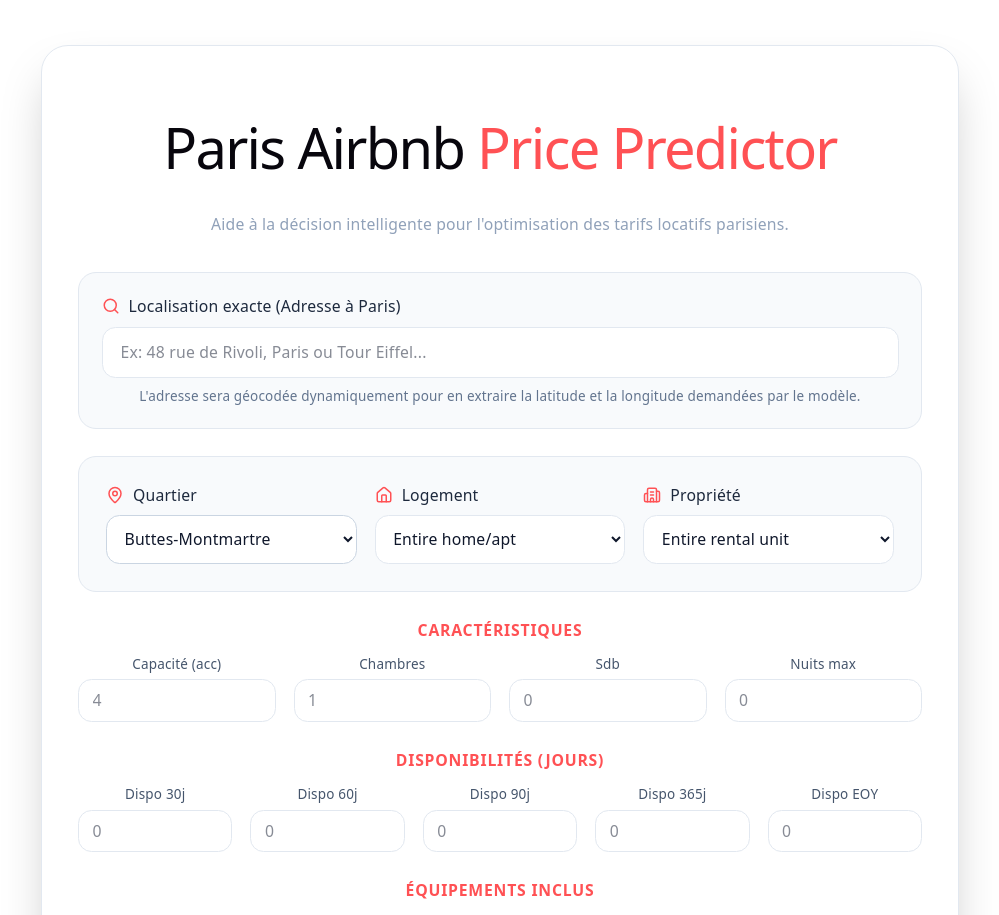
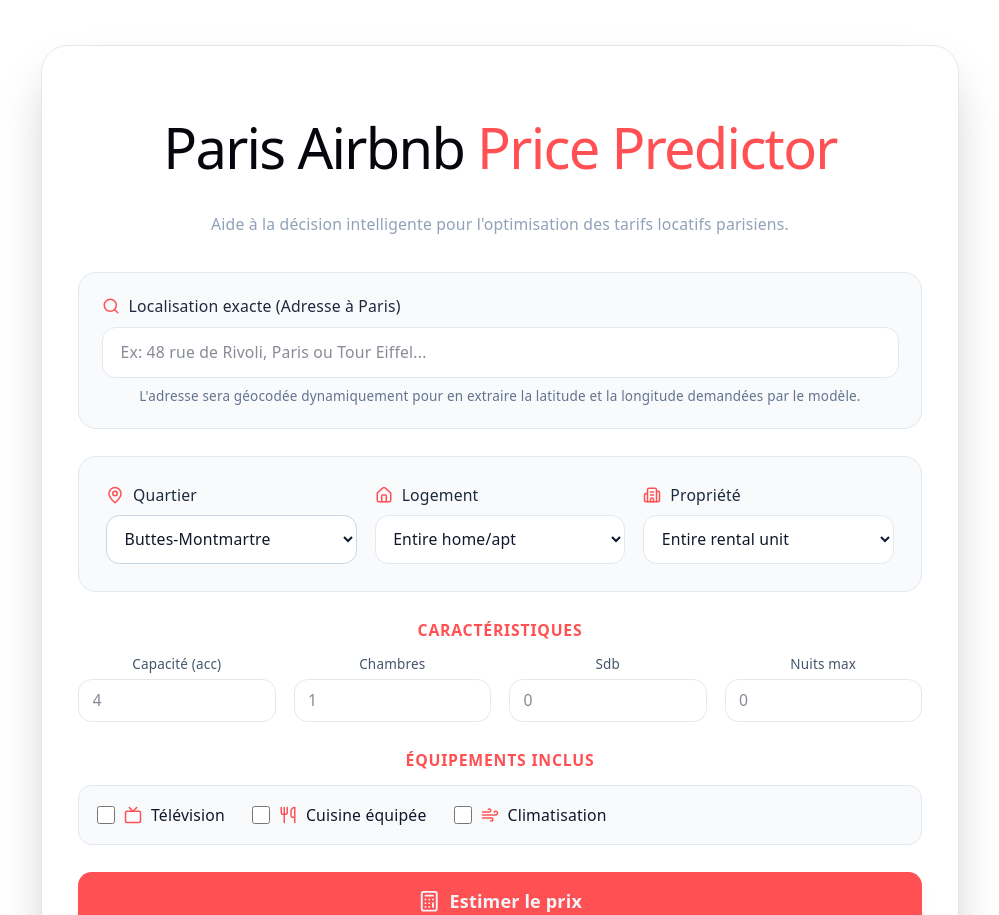
Before and after one commit to Thekorzeremi/PIA_Projet_final_M102, a React (Vite) app in the folder frontend/: page / in a window 1280 px wide. Shown: the top 915 px of the page, without its empty margins (140-1139 px from the left). Built offline with nearby package versions, Linux system fonts and the light colour scheme.

Commit message:
fix: remove availability feature

```diff
--- a/frontend/src/Predictor.tsx
+++ b/frontend/src/Predictor.tsx
@@ -65,11 +65,6 @@
   const [bedrooms, setBedrooms] = useState<string>("");
   const [bathrooms, setBathrooms] = useState<string>("");
   const [maximumNights, setMaximumNights] = useState<string>("");
-  const [availability30, setAvailability30] = useState<string>("");
-  const [availability60, setAvailability60] = useState<string>("");
-  const [availability90, setAvailability90] = useState<string>("");
-  const [availability365, setAvailability365] = useState<string>("");
-  const [availabilityEoy, setAvailabilityEoy] = useState<string>("");
 
   // 3. États pour les structures booléennes (Checkbox - par défaut : false)
   const [hasTv, setHasTv] = useState<boolean>(false);
@@ -77,7 +72,7 @@
   const [hasAc, setHasAc] = useState<boolean>(false);
 
   // 4. États de gestion de l'API
-  const [prediction, setPrediction] = useState<number | null>(350);
+  const [prediction, setPrediction] = useState<number | null>(null);
   const [loading, setLoading] = useState(false);
   const [error, setError] = useState<string | null>(null);
 
@@ -132,13 +127,6 @@
       bedrooms: bedrooms !== "" ? parseFloat(bedrooms) : 1,
       bathrooms: bathrooms !== "" ? parseFloat(bathrooms) : 0,
       maximum_nights: maximumNights !== "" ? parseInt(maximumNights) : 1,
-
-      // Calendriers de disponibilités (Défaut à 0 si non remplis)
-      availability_30: availability30 !== "" ? parseInt(availability30) : 0,
-      availability_60: availability60 !== "" ? parseInt(availability60) : 0,
-      availability_90: availability90 !== "" ? parseInt(availability90) : 0,
-      availability_365: availability365 !== "" ? parseInt(availability365) : 0,
-      availability_eoy: availabilityEoy !== "" ? parseInt(availabilityEoy) : 0,
 
       // Reste des variables de ton EDA pour éviter le plantage API
       host_listings_count: 1.0,
@@ -310,66 +298,7 @@
             </div>
           </div>
 
-          {/* SECTION 3 : DISPONIBILITÉS (NUMÉRIQUES) */}
-          <div>
-            <h3 className="text-sm font-semibold text-accent uppercase tracking-wider mb-3">
-              Disponibilités (jours)
-            </h3>
-            <div className="grid grid-cols-2 sm:grid-cols-5 gap-4">
-              <div className="flex flex-col gap-1.5">
-                <label className="text-xs text-slate-600">Dispo 30j</label>
-                <input
-                  type="number"
-                  placeholder="0"
-                  value={availability30}
-                  onChange={(e) => setAvailability30(e.target.value)}
-                  className="border border-slate-200 rounded-xl px-3 py-2 text-sm text-slate-900"
-                />
-              </div>
-              <div className="flex flex-col gap-1.5">
-                <label className="text-xs text-slate-600">Dispo 60j</label>
-                <input
-                  type="number"
-                  placeholder="0"
-                  value={availability60}
-                  onChange={(e) => setAvailability60(e.target.value)}
-                  className="border border-slate-200 rounded-xl px-3 py-2 text-sm text-slate-900"
-                />
-              </div>
-              <div className="flex flex-col gap-1.5">
-                <label className="text-xs text-slate-600">Dispo 90j</label>
-                <input
-                  type="number"
-                  placeholder="0"
-                  value={availability90}
-                  onChange={(e) => setAvailability90(e.target.value)}
-                  className="border border-slate-200 rounded-xl px-3 py-2 text-sm text-slate-900"
-                />
-              </div>
-              <div className="flex flex-col gap-1.5">
-                <label className="text-xs text-slate-600">Dispo 365j</label>
-                <input
-                  type="number"
-                  placeholder="0"
-                  value={availability365}
-                  onChange={(e) => setAvailability365(e.target.value)}
-                  className="border border-slate-200 rounded-xl px-3 py-2 text-sm text-slate-900"
-                />
-              </div>
-              <div className="flex flex-col gap-1.5">
-                <label className="text-xs text-slate-600">Dispo EOY</label>
-                <input
-                  type="number"
-                  placeholder="0"
-                  value={availabilityEoy}
-                  onChange={(e) => setAvailabilityEoy(e.target.value)}
-                  className="border border-slate-200 rounded-xl px-3 py-2 text-sm text-slate-900"
-                />
-              </div>
-            </div>
-          </div>
-
-          {/* SECTION 4 : ÉQUIPEMENTS (CHECKBOXES / BOOLEANS) */}
+          {/* SECTION 3 : ÉQUIPEMENTS (CHECKBOXES / BOOLEANS) */}
           <div>
             <h3 className="text-sm font-semibold text-accent uppercase tracking-wider mb-3">
               Équipements inclus
```
Also changed, not shown: 1 other file (tests, documents, lock files or other folders).
